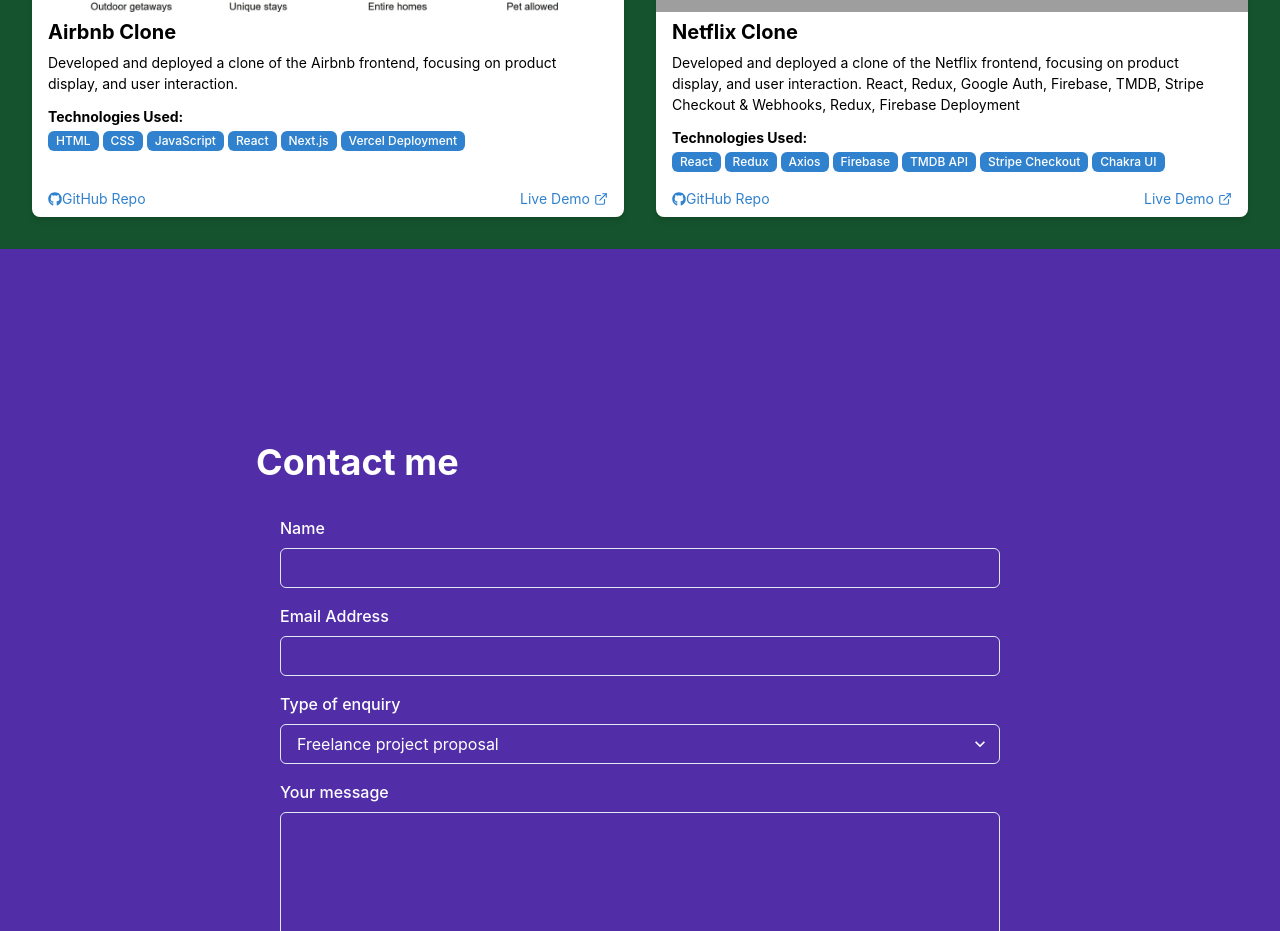
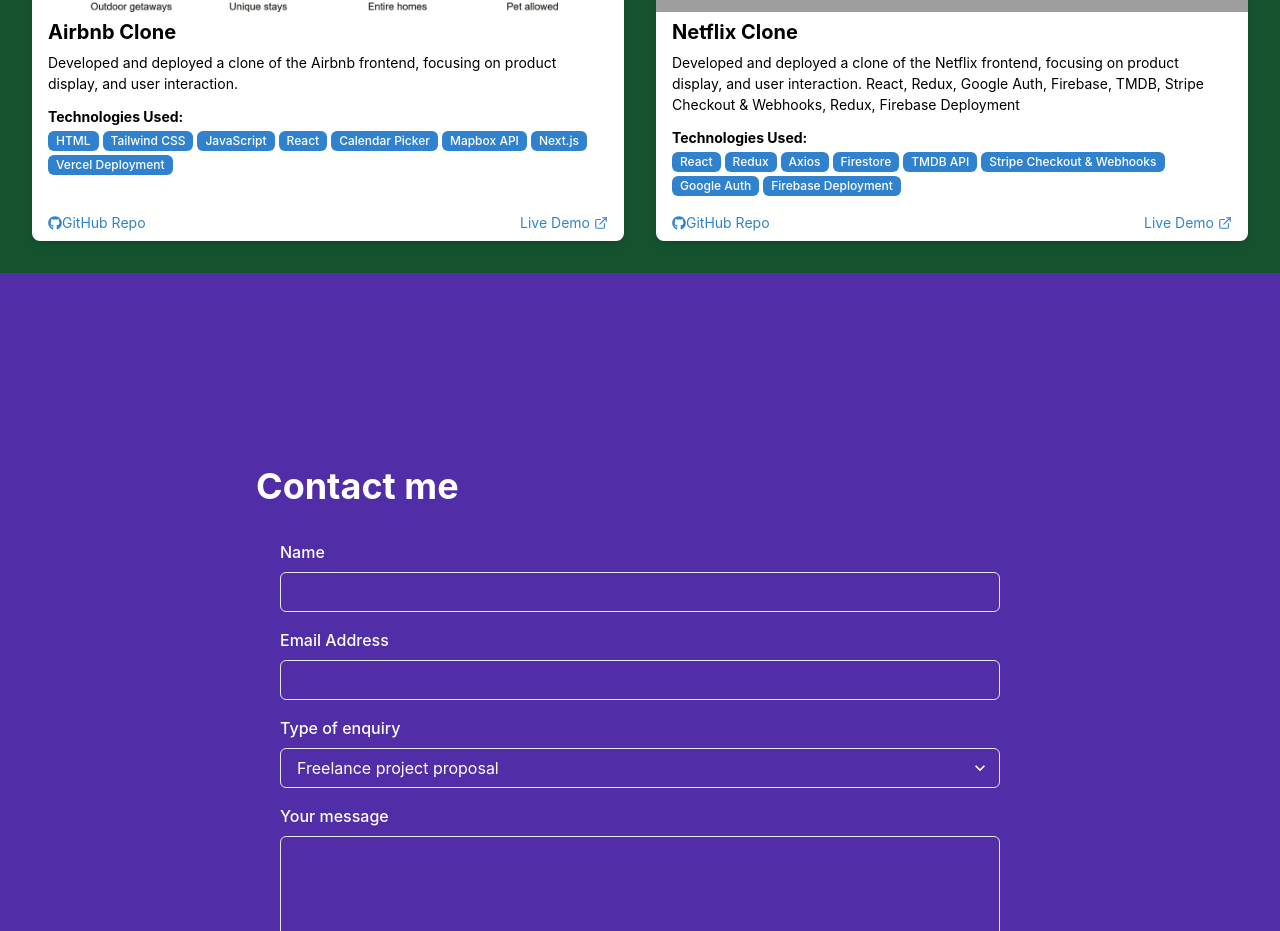
Before and after one commit to grnt7/React-Portfolio-DG, a React (Create React App) app: page / in a window 1280 px wide. Shown: the part 2319-3250 px from the top of the page. Built offline with nearby package versions, Linux system fonts and the light colour scheme; grey boxes are pictures that could not be loaded.

Commit message:
Project Update

```diff
--- a/src/components/ProjectsSection.js
+++ b/src/components/ProjectsSection.js
@@ -29,7 +29,7 @@
 	{
 		title: 'Airbnb Clone',
 		shortDescription:'Developed and deployed a clone of the Airbnb frontend, focusing on product display, and user interaction.',
-		technologies:['HTML', 'CSS', 'JavaScript', 'React', 'Next.js', 'Vercel Deployment'],
+		technologies:['HTML', 'Tailwind CSS', 'JavaScript', 'React', 'Calendar Picker','Mapbox API', 'Next.js', 'Vercel Deployment'],
 		githubLink: 'https://github.com/grnt7/airbnb-clone1',
 		liveDemoLink:'https://airbnb-clone1-two.vercel.app/' ,
 		getImageSrc: () => require('../images/Screenshot_airbnb-clone1-Page1.jpeg'),
@@ -42,7 +42,7 @@
 		title: 'Netflix Clone',
 		shortDescription:
 			'Developed and deployed a clone of the Netflix frontend, focusing on product display, and user interaction. React, Redux, Google Auth, Firebase, TMDB, Stripe Checkout & Webhooks, Redux, Firebase Deployment',
-		technologies: ['React', 'Redux', 'Axios', 'Firebase', 'TMDB API', 'Stripe Checkout', 'Chakra UI'],
+		technologies: ['React', 'Redux', 'Axios', 'Firestore', 'TMDB API', 'Stripe Checkout & Webhooks', 'Google Auth', 'Firebase Deployment'],
 		githubLink: 'https://github.com/grnt7/Netflixy-demo',
 		liveDemoLink: 'https://netflix-clone-23a24.web.app//',
 		getImageSrc: () => require('../images/netflix-clone-23a24.web.app_profilescreen.png'),
```
